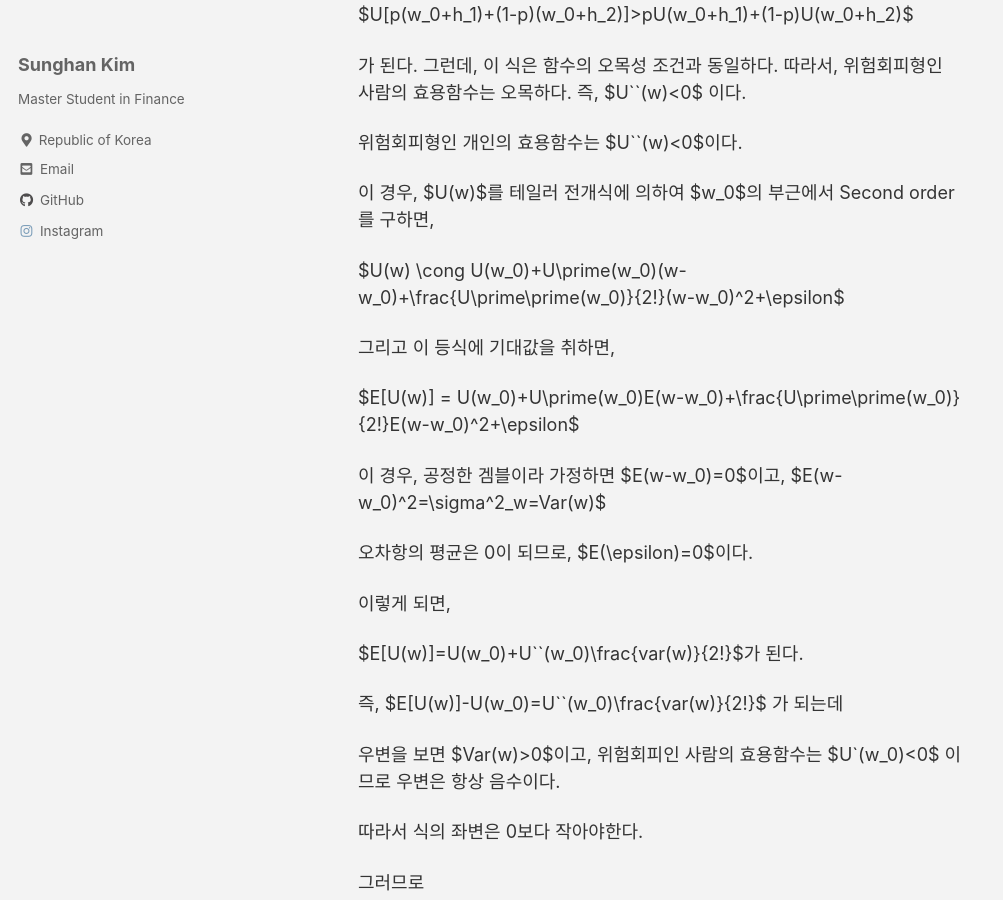
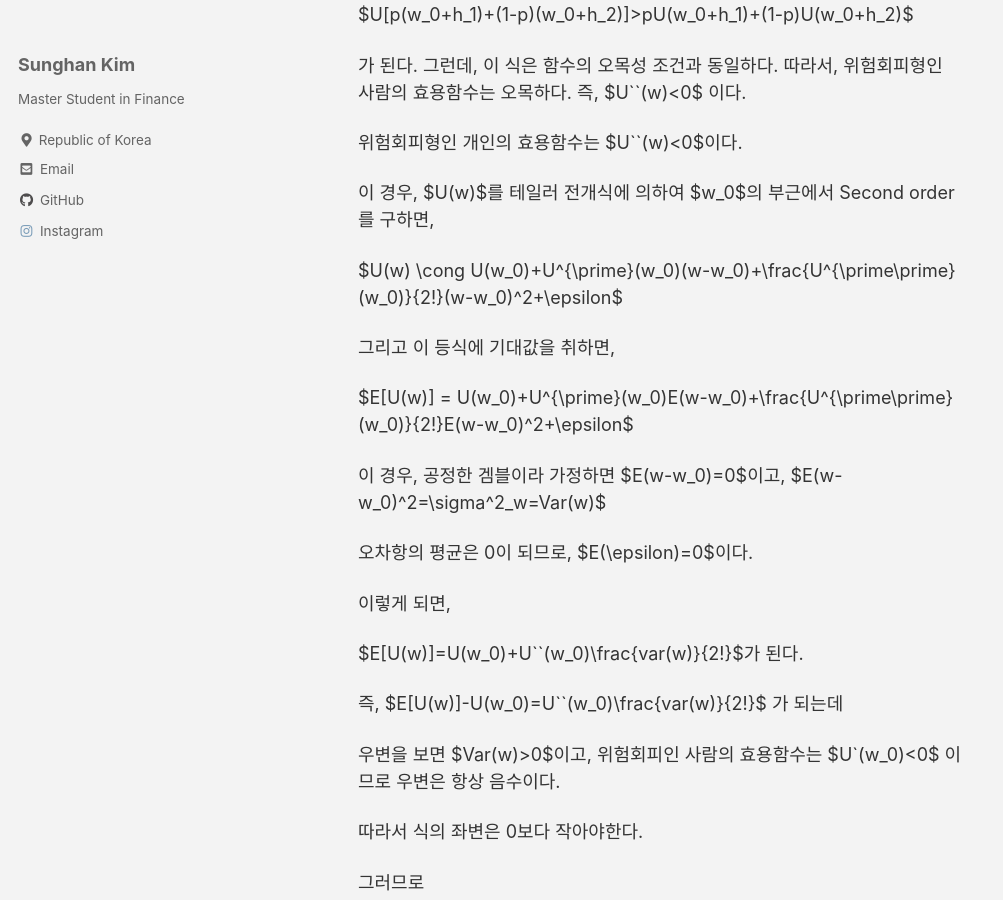
Before and after one commit to suka35/suka35.github.io, a Jekyll site: the page built from _posts/2020-09-04-ques.md, in a window 1280 px wide and 900 px high, scrolled down 1552 px. Shown: the whole window, without its empty margins (0-1003 px from the left). Built offline with Jekyll 4.4.1, drawn with Linux system fonts in a browser that asks for light colours; cached includes are drawn as plain includes; comment, search, counter and statistics services are not loaded.

Commit message:
Update 2020-09-04-ques.md

```diff
--- a/_posts/2020-09-04-ques.md
+++ b/_posts/2020-09-04-ques.md
@@ -67,11 +67,11 @@ $
 
    이 경우, $U(w)$를 테일러 전개식에 의하여 $w_0$의 부근에서 Second order를 구하면,
 
-   $U(w) \cong U(w_0)+U\prime(w_0)(w-w_0)+\frac{U\prime\prime(w_0)}{2!}(w-w_0)^2+\epsilon$
+   $U(w) \cong U(w_0)+U^{\prime}(w_0)(w-w_0)+\frac{U^{\prime\prime}(w_0)}{2!}(w-w_0)^2+\epsilon$
 
    그리고 이 등식에 기대값을 취하면,
 
-   $E[U(w)] = U(w_0)+U\prime(w_0)E(w-w_0)+\frac{U\prime\prime(w_0)}{2!}E(w-w_0)^2+\epsilon$
+   $E[U(w)] = U(w_0)+U^{\prime}(w_0)E(w-w_0)+\frac{U^{\prime\prime}(w_0)}{2!}E(w-w_0)^2+\epsilon$
 
    이 경우, 공정한 겜블이라 가정하면 $E(w-w_0)=0$이고, $E(w-w_0)^2=\sigma^2_w=Var(w)$
 
```
